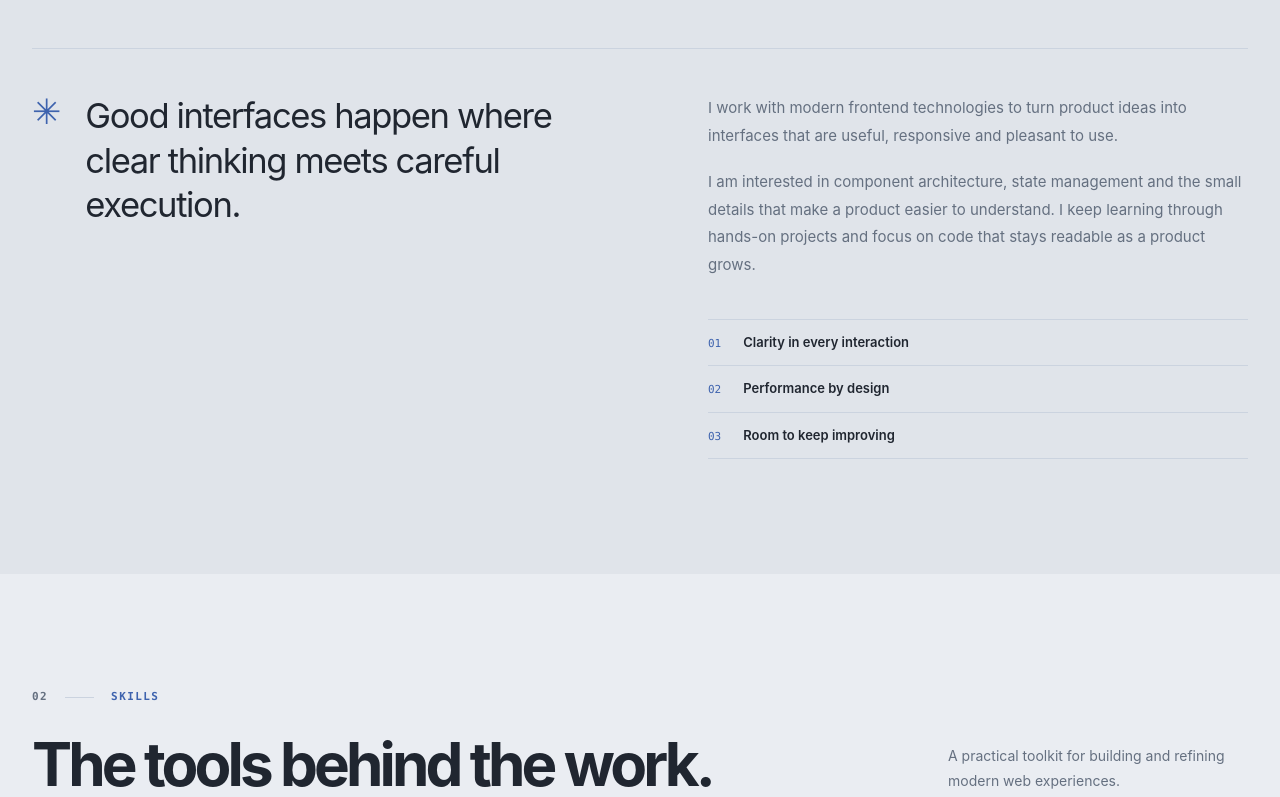
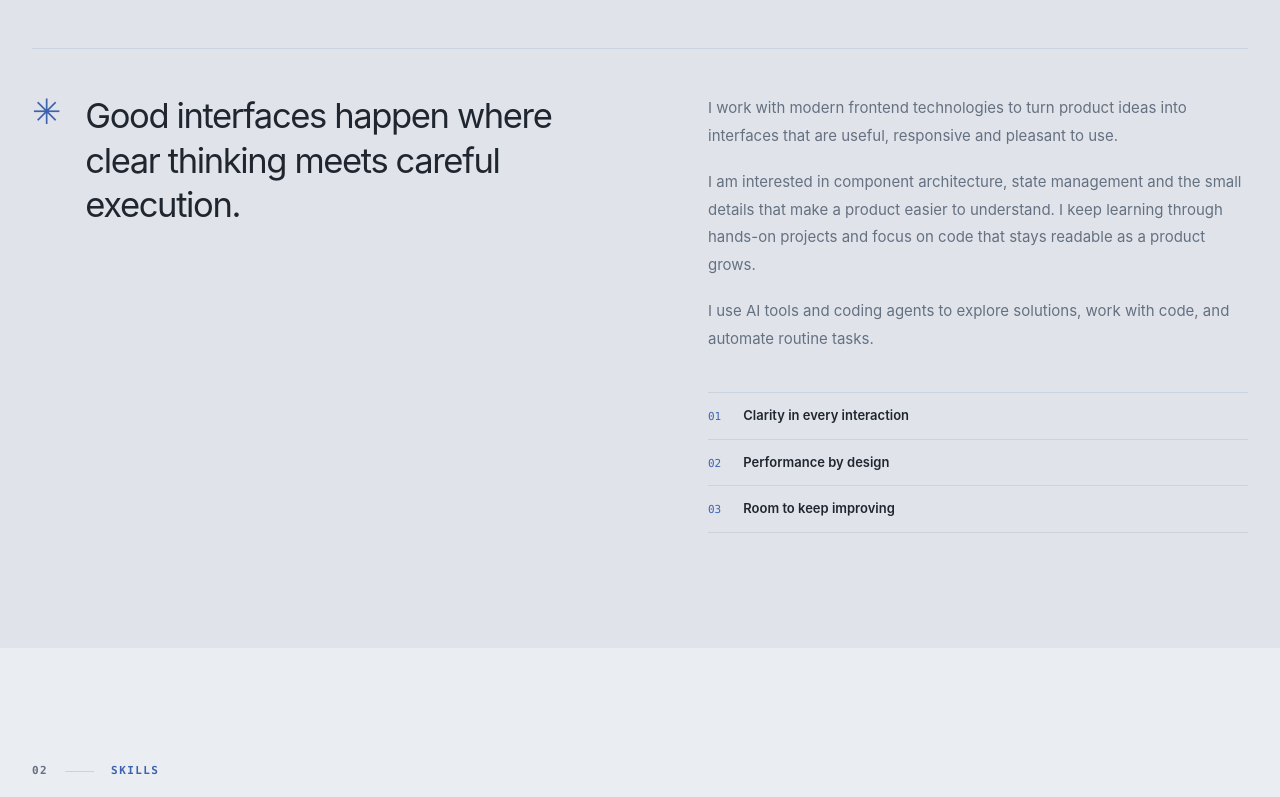
Before and after one commit to makishima44/makishima44.github.io, a React (Vite) app: page / in a window 1280 px wide. Shown: the part 1003-1800 px from the top of the page. Built offline with nearby package versions, Linux system fonts and the light colour scheme.

Commit message:
Mention AI tools in about section

```diff
--- a/src/App.tsx
+++ b/src/App.tsx
@@ -48,7 +48,7 @@ function App() {
         <motion.div className="hero-actions" initial={reduced?false:{opacity:0,y:12}} animate={{opacity:1,y:0}} transition={{duration:.6,delay:.32}}><a className="button button-primary" href="#projects">{t('hero.projects')} <ArrowUpRight size={17}/></a><a className="button button-secondary" href="#contact">{t('hero.contact')} <ArrowRight size={17}/></a>{profile.cv&&<a className="button button-text" href={profile.cv} download>{t('hero.cv')} <ArrowDown size={17}/></a>}</motion.div>
         <div className="hero-meta"><span>React <b>·</b> TypeScript <b>·</b> JavaScript</span><span className="hero-meta-line"/><span>{t('hero.based')}</span></div>
       </div><div className="hero-visual hero-photo-visual"><div className="portrait-outline" aria-hidden="true"/><div className="hero-portrait"><img src={profile.portrait} alt={name} width="1367" height="2048" fetchPriority="high" /></div><div className="portrait-caption"><span>{name}</span><span aria-hidden="true">↗</span></div></div><a className="scroll-cue" href="#about"><span>{t('hero.scroll')}</span><ArrowDown size={16}/></a></section>
-      <section id="about" className="section container"><motion.div {...reveal}><SectionHeading index="01" label={t('nav.about')} title={t('about.title')} intro={t('about.intro')}/><div className="about-grid"><div className="about-statement"><span className="large-asterisk">✳</span><p>{t('about.statement')}</p></div><div className="about-copy"><p>{t('about.paragraph1')}</p><p>{t('about.paragraph2')}</p><div className="about-principles"><div><span>01</span>{t('about.principle1')}</div><div><span>02</span>{t('about.principle2')}</div><div><span>03</span>{t('about.principle3')}</div></div></div></div></motion.div></section>
+      <section id="about" className="section container"><motion.div {...reveal}><SectionHeading index="01" label={t('nav.about')} title={t('about.title')} intro={t('about.intro')}/><div className="about-grid"><div className="about-statement"><span className="large-asterisk">✳</span><p>{t('about.statement')}</p></div><div className="about-copy"><p>{t('about.paragraph1')}</p><p>{t('about.paragraph2')}</p><p>{t('about.paragraph3')}</p><div className="about-principles"><div><span>01</span>{t('about.principle1')}</div><div><span>02</span>{t('about.principle2')}</div><div><span>03</span>{t('about.principle3')}</div></div></div></div></motion.div></section>
       <section id="skills" className="section section-tinted"><div className="container"><motion.div {...reveal}><SectionHeading index="02" label={t('nav.skills')} title={t('skills.title')} intro={t('skills.intro')}/></motion.div><div className="skill-groups">{skills.map(group=><div className="skill-group" key={group.id}><h3>{t('skills.groups.'+group.id)} <span>{String(group.items.length).padStart(2,'0')}</span></h3><div className="skill-grid">{group.items.map((item,i)=><SkillCard key={item.name} skill={item} index={i}/>)}</div></div>)}</div></div></section>
       <section id="experience" className="section container"><motion.div {...reveal}><SectionHeading index="03" label={t('nav.experience')} title={t('experience.title')} intro={t('experience.intro')}/></motion.div><Timeline items={experience} emptyTitle={t('experience.emptyTitle')} emptyText={t('experience.emptyText')}/></section>
       <section id="education" className="section container section-compact"><motion.div {...reveal}><SectionHeading index="04" label={t('nav.education')} title={t('education.title')} intro={t('education.intro')}/></motion.div><Timeline items={education} emptyTitle={t('education.emptyTitle')} emptyText={t('education.emptyText')}/></section>
--- a/src/i18n/index.ts
+++ b/src/i18n/index.ts
@@ -11,7 +11,7 @@ const resources = {
     controls:{language:'Language',theme:'Toggle color theme',menu:'Toggle menu',close:'Close preview'},
     meta:{title:'Artur Shyshelau — Frontend Developer',description:"Artur Shyshelau's frontend developer portfolio featuring React, TypeScript, JavaScript and selected projects."},
     hero:{availability:'OPEN TO FRONTEND OPPORTUNITIES',role:'FRONTEND DEVELOPER',designLabel:'DESIGN × DEVELOPMENT',line1:'Crafting digital',line2:'experiences.',description:'Frontend Developer focused on thoughtful interfaces, clean code and the details that make products feel right.',projects:'View projects',contact:'Get in touch',cv:'Download CV',based:'Frontend Developer',scroll:'SCROLL TO EXPLORE'},
-    about:{title:'More than just code.',intro:'A considered approach to building for the web.',statement:'Good interfaces happen where clear thinking meets careful execution.',paragraph1:'I work with modern frontend technologies to turn product ideas into interfaces that are useful, responsive and pleasant to use.',paragraph2:'I am interested in component architecture, state management and the small details that make a product easier to understand. I keep learning through hands-on projects and focus on code that stays readable as a product grows.',principle1:'Clarity in every interaction',principle2:'Performance by design',principle3:'Room to keep improving'},
+    about:{title:'More than just code.',intro:'A considered approach to building for the web.',statement:'Good interfaces happen where clear thinking meets careful execution.',paragraph1:'I work with modern frontend technologies to turn product ideas into interfaces that are useful, responsive and pleasant to use.',paragraph2:'I am interested in component architecture, state management and the small details that make a product easier to understand. I keep learning through hands-on projects and focus on code that stays readable as a product grows.',paragraph3:'I use AI tools and coding agents to explore solutions, work with code, and automate routine tasks.',principle1:'Clarity in every interaction',principle2:'Performance by design',principle3:'Room to keep improving'},
     skills:{title:'The tools behind the work.',intro:'A practical toolkit for building and refining modern web experiences.',groups:{core:'Core technologies',libraries:'Libraries & state',backend:'Backend & API',architecture:'Architecture',tools:'Development tools'}},
     experience:{title:'Experience in progress.',intro:'A space for verified internship and professional work.',emptyTitle:'Professional journey',emptyText:'Verified internship and work experience will appear here once details are added.'},
     education:{title:'Always learning.',intro:'Formal study, courses and independent learning.',emptyTitle:'Education & learning',emptyText:'Training and education entries will appear here after their details are added.'},
@@ -26,7 +26,7 @@ const resources = {
     controls:{language:'Язык',theme:'Переключить тему',menu:'Открыть меню',close:'Закрыть просмотр'},
     meta:{title:'Artur Shyshelau — Frontend-разработчик',description:'Портфолио Artur Shyshelau: React, TypeScript, JavaScript и избранные проекты.'},
     hero:{availability:'ОТКРЫТ К ПРЕДЛОЖЕНИЯМ',role:'FRONTEND-РАЗРАБОТЧИК',designLabel:'ДИЗАЙН × РАЗРАБОТКА',line1:'Создаю цифровой',line2:'опыт.',description:'Frontend-разработчик. Делаю продуманные интерфейсы, пишу понятный код и уделяю внимание деталям, которые делают продукт удобнее.',projects:'Смотреть проекты',contact:'Связаться',cv:'Скачать резюме',based:'Frontend-разработчик',scroll:'ЛИСТАЙТЕ НИЖЕ'},
-    about:{title:'Больше, чем код.',intro:'Продуманный подход к разработке для веба.',statement:'Хороший интерфейс рождается там, где ясная мысль встречается с точной реализацией.',paragraph1:'Использую современные фронтенд-технологии, чтобы превращать идеи в полезные, адаптивные и приятные в использовании интерфейсы.',paragraph2:'Мне интересны архитектура компонентов, управление состоянием и детали, которые делают продукт понятнее. Развиваюсь через практические проекты и стараюсь писать код, который остаётся читаемым по мере роста продукта.',principle1:'Понятные сценарии',principle2:'Продуманная производительность',principle3:'Постоянное развитие'},
+    about:{title:'Больше, чем код.',intro:'Продуманный подход к разработке для веба.',statement:'Хороший интерфейс рождается там, где ясная мысль встречается с точной реализацией.',paragraph1:'Использую современные фронтенд-технологии, чтобы превращать идеи в полезные, адаптивные и приятные в использовании интерфейсы.',paragraph2:'Мне интересны архитектура компонентов, управление состоянием и детали, которые делают продукт понятнее. Развиваюсь через практические проекты и стараюсь писать код, который остаётся читаемым по мере роста продукта.',paragraph3:'Использую ИИ-инструменты и кодовых агентов в разработке — для поиска решений, работы с кодом и автоматизации рутины.',principle1:'Понятные сценарии',principle2:'Продуманная производительность',principle3:'Постоянное развитие'},
     skills:{title:'Инструменты работы.',intro:'Практический набор технологий для современных веб-продуктов.',groups:{core:'Основные технологии',libraries:'Библиотеки и состояние',backend:'Backend и API',architecture:'Архитектура',tools:'Инструменты разработки'}},
     experience:{title:'Профессиональный путь.',intro:'Место для подтверждённого опыта работы и стажировок.',emptyTitle:'Опыт работы',emptyText:'Информация о стажировках и работе появится здесь после добавления подтверждённых данных.'},
     education:{title:'Всегда учусь.',intro:'Образование, курсы и самостоятельное изучение.',emptyTitle:'Образование и обучение',emptyText:'Сведения об образовании и курсах появятся после добавления данных.'},
```
